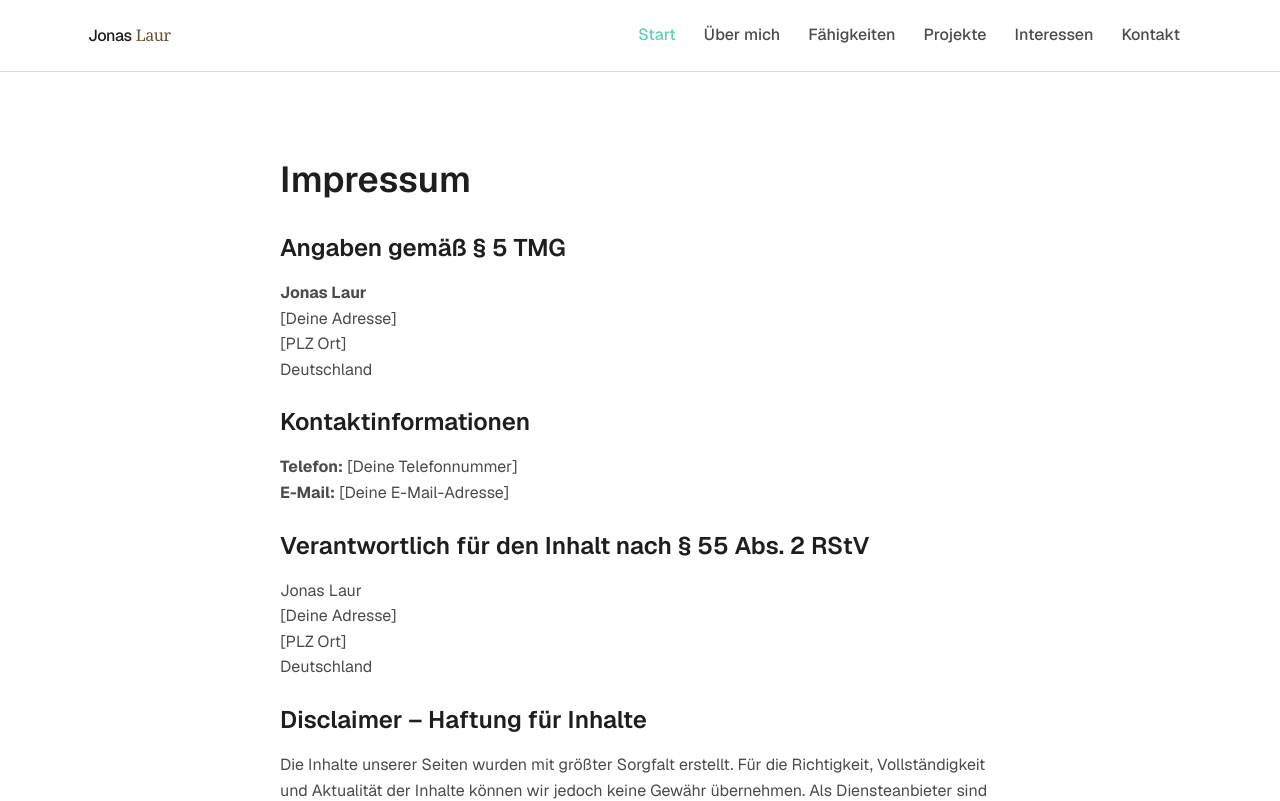
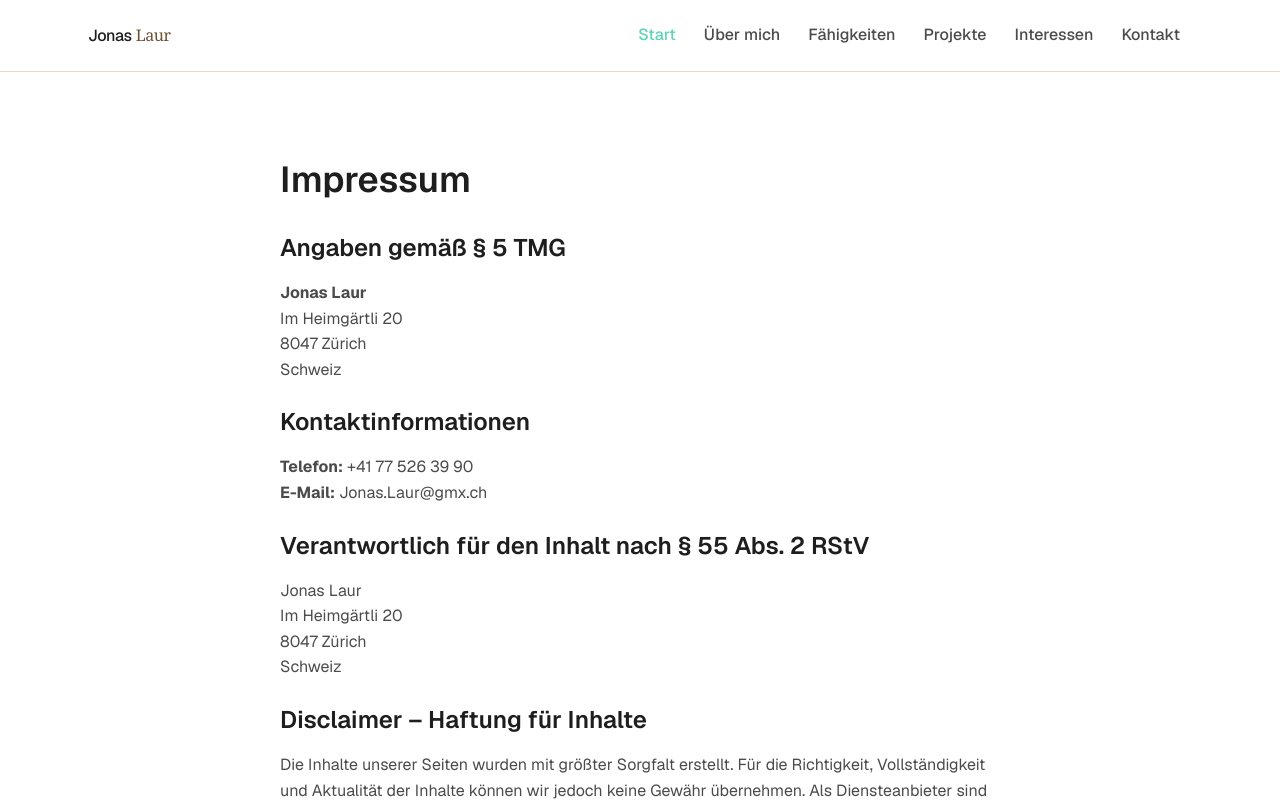
Before and after one commit to im24b-laurj/portfolio_jonas_laur, a Next.js app: page /impressum in a window 1280 px wide. Shown: the top 801 px of the page. Built offline with nearby package versions, Linux system fonts and the light colour scheme.

Commit message:
add project preview images

```diff
--- a/app/impressum/page.tsx
+++ b/app/impressum/page.tsx
@@ -22,20 +22,20 @@ export default function Impressum() {
               <p className="text-[#1e1e1e]/80 dark:text-white/80">
                 <strong>Jonas Laur</strong>
                 <br />
-                [Deine Adresse]
+                Im Heimgärtli 20
                 <br />
-                [PLZ Ort]
+                8047 Zürich
                 <br />
-                Deutschland
+                Schweiz
               </p>
             </div>
 
             <div>
               <h2 className="text-2xl font-semibold mb-4 text-[#1e1e1e] dark:text-white">Kontaktinformationen</h2>
               <p className="text-[#1e1e1e]/80 dark:text-white/80">
-                <strong>Telefon:</strong> [Deine Telefonnummer]
+                <strong>Telefon:</strong> +41 77 526 39 90
                 <br />
-                <strong>E-Mail:</strong> [Deine E-Mail-Adresse]
+                <strong>E-Mail:</strong> Jonas.Laur@gmx.ch
               </p>
             </div>
 
@@ -44,11 +44,11 @@ export default function Impressum() {
               <p className="text-[#1e1e1e]/80 dark:text-white/80">
                 Jonas Laur
                 <br />
-                [Deine Adresse]
+                Im Heimgärtli 20
                 <br />
-                [PLZ Ort]
+                8047 Zürich
                 <br />
-                Deutschland
+                Schweiz
               </p>
             </div>
 
```
